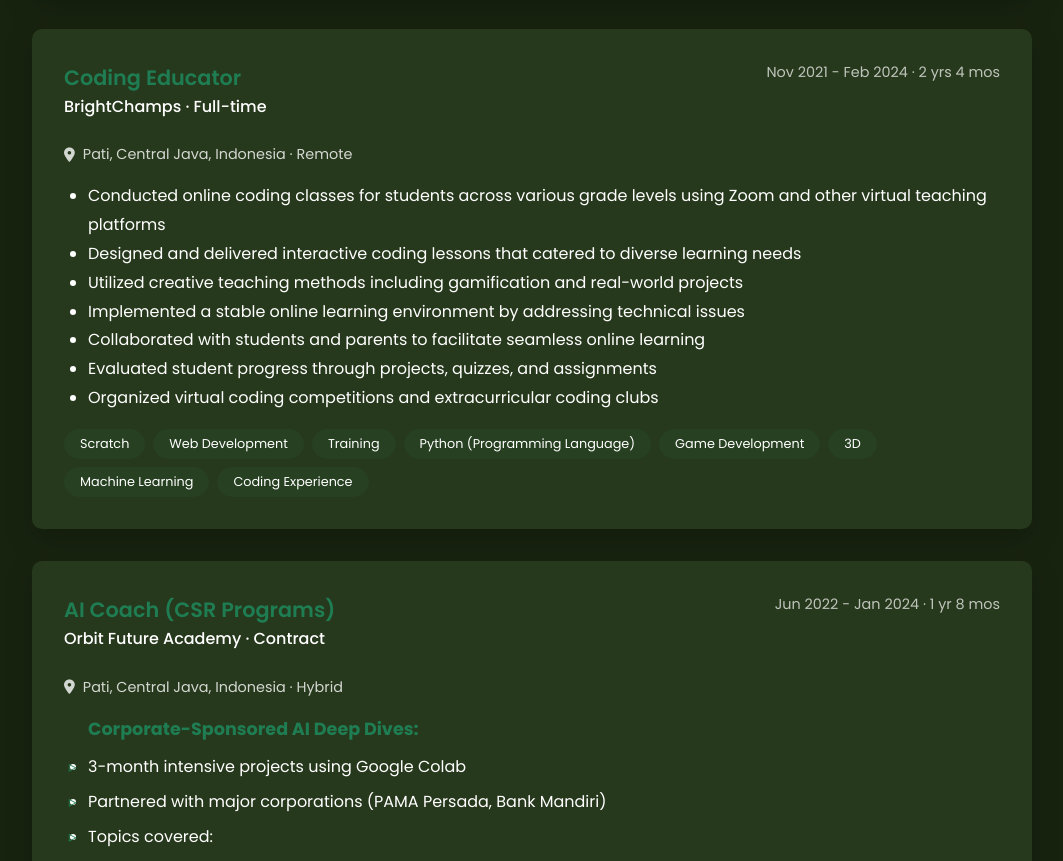
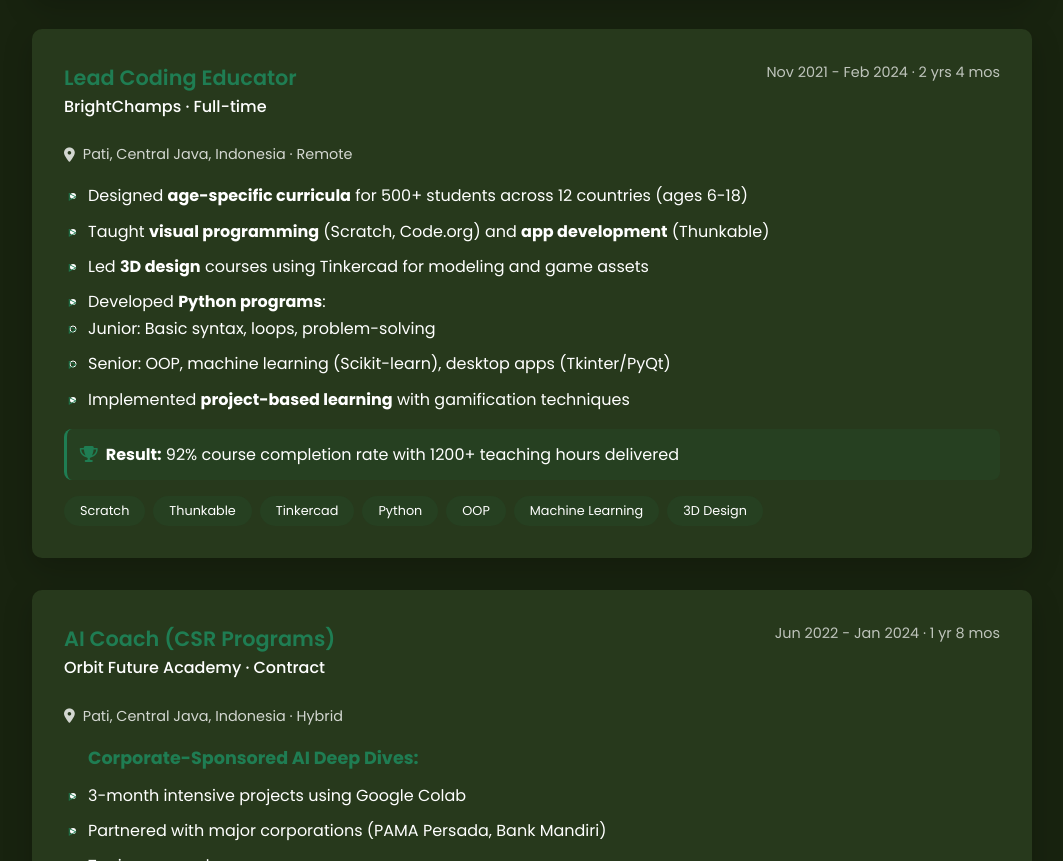
Before and after one commit to dewiidda/portfolio, a plain HTML site: page index.html in a window 1280 px wide. Shown: the part 3504-4365 px from the top of the page, without its empty margins (108-1171 px from the left). Drawn offline with Linux system fonts and the light colour scheme.

Commit message:
edit brightchamps section

```diff
--- a/index.html
+++ b/index.html
@@ -953,7 +953,7 @@
         <div class="experience-item">
             <div class="experience-header">
               <div>
-              <h3 class="experience-title">Coding Educator</h3>
+                <h3 class="experience-title">Lead Coding Educator</h3>
                 <p class="experience-company">BrightChamps · Full-time</p>
               </div>
               <span class="experience-duration">Nov 2021 - Feb 2024 · 2 yrs 4 mos</span>
@@ -962,25 +962,30 @@
               <i class="fas fa-map-marker-alt"></i>
               <span>Pati, Central Java, Indonesia · Remote</span>
             </div>
-          <ul style="margin-top: 1rem; padding-left: 1.5rem; line-height: 1.8;">
-            <li>Conducted online coding classes for students across various grade levels using Zoom and other virtual
-              teaching platforms</li>
-            <li>Designed and delivered interactive coding lessons that catered to diverse learning needs</li>
-            <li>Utilized creative teaching methods including gamification and real-world projects</li>
-            <li>Implemented a stable online learning environment by addressing technical issues</li>
-            <li>Collaborated with students and parents to facilitate seamless online learning</li>
-            <li>Evaluated student progress through projects, quizzes, and assignments</li>
-            <li>Organized virtual coding competitions and extracurricular coding clubs</li>
+            <ul class="experience-description">
+              <li>Designed <strong>age-specific curricula</strong> for 500+ students across 12 countries (ages 6-18)</li>
+              <li>Taught <strong>visual programming</strong> (Scratch, Code.org) and <strong>app development</strong> (Thunkable)</li>
+              <li>Led <strong>3D design</strong> courses using Tinkercad for modeling and game assets</li>
+              <li>Developed <strong>Python programs</strong>:
+                <ul class="nested-list">
+                  <li>Junior: Basic syntax, loops, problem-solving</li>
+                  <li>Senior: OOP, machine learning (Scikit-learn), desktop apps (Tkinter/PyQt)</li>
                 </ul>
+              </li>
+              <li>Implemented <strong>project-based learning</strong> with gamification techniques</li>
+            </ul>
+            <div class="experience-outcome">
+              <i class="fas fa-trophy"></i>
+              <span><strong>Result:</strong> 92% course completion rate with 1200+ teaching hours delivered</span>
+            </div>
             <div class="experience-skills">
               <span class="experience-skill">Scratch</span>
-            <span class="experience-skill">Web Development</span>
-            <span class="experience-skill">Training</span>
-            <span class="experience-skill">Python (Programming Language)</span>
-            <span class="experience-skill">Game Development</span>
-            <span class="experience-skill">3D</span>
+              <span class="experience-skill">Thunkable</span>
+              <span class="experience-skill">Tinkercad</span>
+              <span class="experience-skill">Python</span>
+              <span class="experience-skill">OOP</span>
               <span class="experience-skill">Machine Learning</span>
-            <span class="experience-skill">Coding Experience</span>
+              <span class="experience-skill">3D Design</span>
             </div>
           </div>
 
```
Lines whose indentation alone changed are shown as unchanged.
